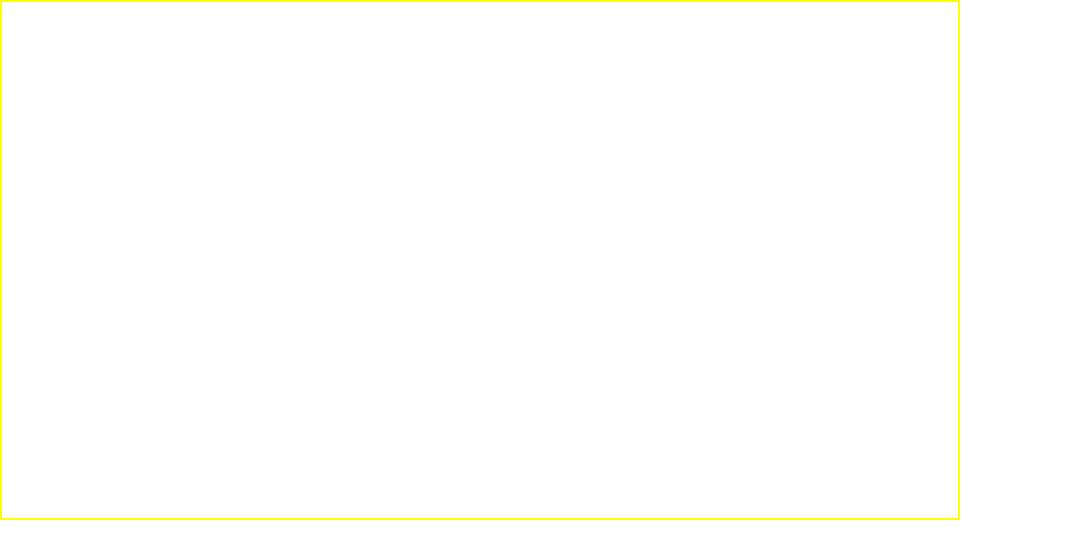
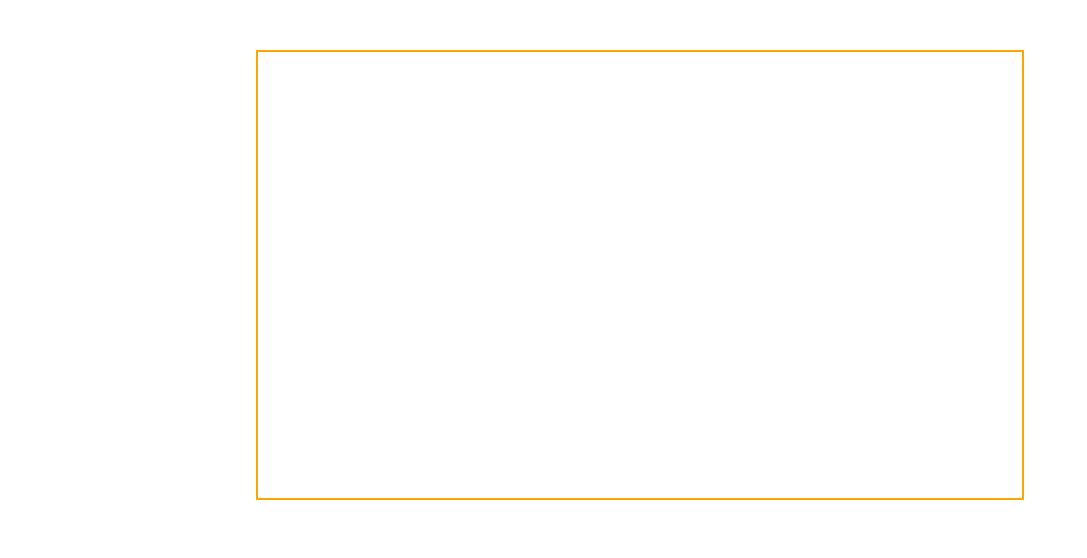
Before and after one commit to Joshuafolorunsho/e-certificate-tech101, a plain HTML site: page index.html in a window 1280 px wide. Shown: the whole page, without its empty margins (0-1087 px from the left). Drawn offline with Linux system fonts and the light colour scheme.

Commit message:
centered the outer div + tweaked the color to orange

```diff
--- a/css/style.css
+++ b/css/style.css
@@ -5,7 +5,8 @@
 }
 
 .container {
-   border: 2px solid yellow;
-   width: 75vw;
-   height: 65vh;
+   border: 2px solid orange;
+   width: 768px;
+   height: 450px;
+   margin: 50px auto;
 }
```
